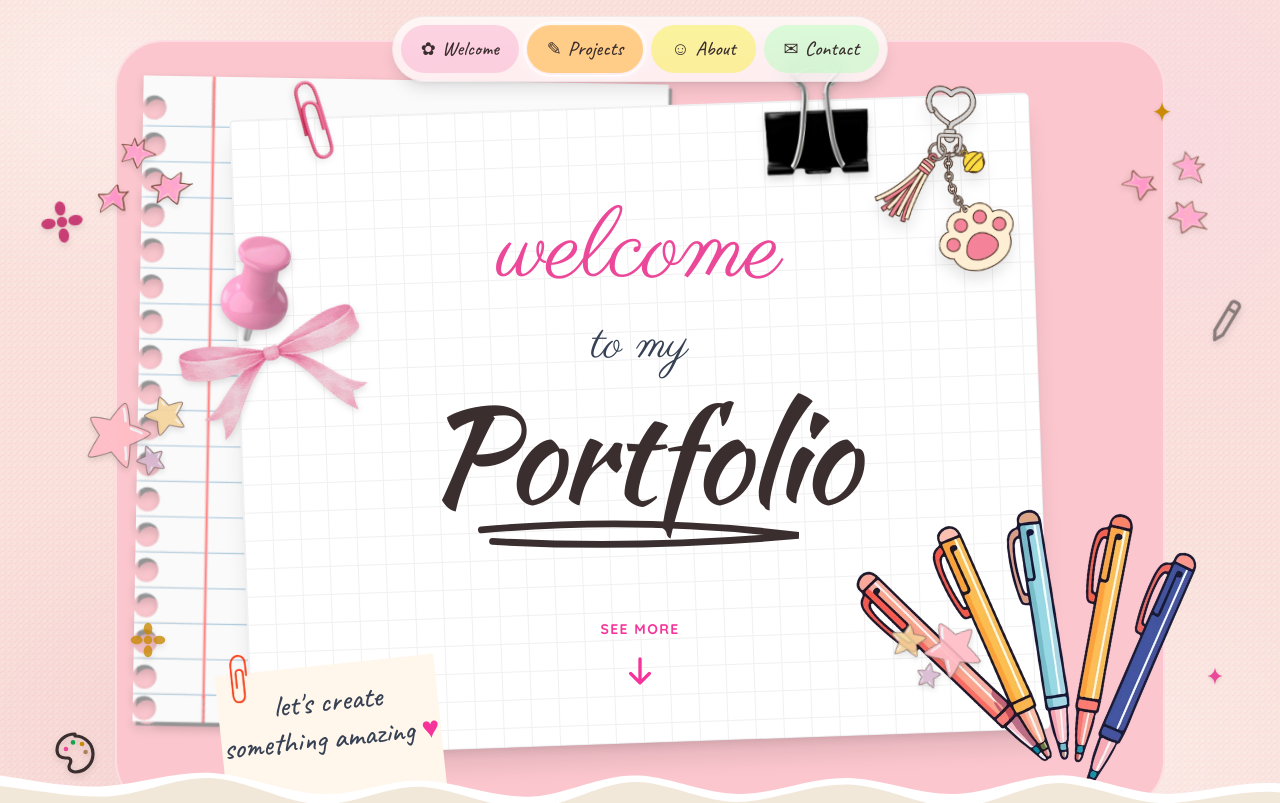
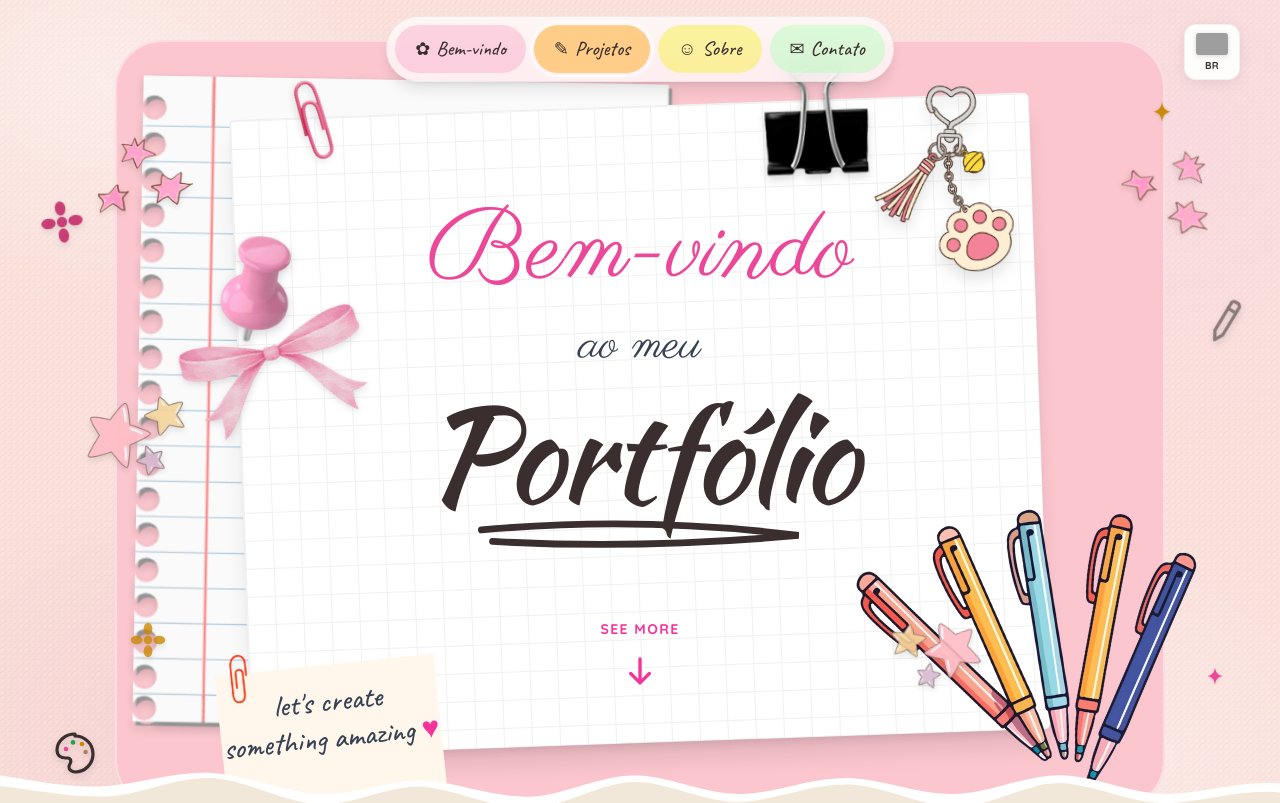
Before and after one commit to TailorKz/illustrator-portfolio, a React (Vite) app: page / in a window 1280 px wide. Shown: the top 803 px of the page. Built offline with nearby package versions, Linux system fonts and the light colour scheme; grey boxes are pictures that could not be loaded.

Commit message:
iniciando configurações de troca de idioma

```diff
--- a/src/App.tsx
+++ b/src/App.tsx
@@ -10,6 +10,7 @@ import { LoadingScreen } from "./components/LoadingScreen";
 import { AllProjectsPage } from "./components/AllProjectsPage";
 import { AboutSection } from "./components/AboutSection";
 import { ContactSection } from "./components/ContactSection";
+import { LanguageSwitcher } from "./components/LanguageSwitcher";
 
 const PRELOAD_IMAGES = [
   "/estrelas1.png", "/estrelas2.png", "/folha.png", "/canetas.png",
@@ -50,7 +51,7 @@ function App() {
       </AnimatePresence>
 
       <CursorSparkles />
-
+      <LanguageSwitcher />
       <Navbar onNavigate={() => setCurrentPage("home")} />
 
       {/* Ícones flutuantes decorativos globais */}
--- /dev/null
+++ b/src/components/LanguageSwitcher.tsx
@@ -0,0 +1,99 @@
+import { useState, useRef, useEffect } from "react";
+import { motion, AnimatePresence } from "framer-motion";
+import { useLanguage } from "../contexts/LanguageContext";
+
+export function LanguageSwitcher() {
+  const { lang, toggleLanguage } = useLanguage();
+  const [isOpen, setIsOpen] = useState(false);
+  const menuRef = useRef<HTMLDivElement>(null);
+
+  useEffect(() => {
+    const handleClickOutside = (event: MouseEvent) => {
+      if (menuRef.current && !menuRef.current.contains(event.target as Node)) {
+        setIsOpen(false);
+      }
+    };
+    document.addEventListener("mousedown", handleClickOutside);
+    return () => document.removeEventListener("mousedown", handleClickOutside);
+  }, []);
+
+  const handleSelect = () => {
+    toggleLanguage();
+    setIsOpen(false);
+  };
+
+  return (
+    <div ref={menuRef} className="fixed top-6 right-6 md:right-10 z-[100]">
+      <motion.div
+        initial={false}
+        animate={{
+          height: isOpen ? 112 : 56,
+        }}
+        className="w-14 bg-white/90 backdrop-blur-md rounded-xl shadow-[0_4px_14px_rgba(0,0,0,0.08)] border border-black/5 overflow-hidden flex flex-col"
+      >
+        <div
+          onClick={() => setIsOpen(!isOpen)}
+          className="w-full h-[56px] flex flex-col items-center justify-center cursor-pointer hover:bg-black/5 transition-colors shrink-0"
+        >
+          {lang === "pt" ? <FlagBR /> : <FlagEN />}
+        </div>
+
+        <AnimatePresence>
+          {isOpen && (
+            <motion.div
+              initial={{ opacity: 0 }}
+              animate={{ opacity: 1 }}
+              exit={{ opacity: 0 }}
+              transition={{ duration: 0.2 }}
+              onClick={handleSelect}
+              className="w-full h-[56px] flex flex-col items-center justify-center cursor-pointer hover:bg-black/5 transition-colors border-t border-black/5 shrink-0"
+            >
+              {lang === "pt" ? <FlagEN /> : <FlagBR />}
+            </motion.div>
+          )}
+        </AnimatePresence>
+      </motion.div>
+    </div>
+  );
+}
+
+// --- COMPONENTES VISUAIS DAS BANDEIRAS (Usando Imagens Infalíveis) ---
+
+function FlagBR() {
+  return (
+    <>
+      <div className="relative w-[32px] h-[22px] rounded-[3px] overflow-hidden drop-shadow-sm">
+        <img
+          src="https://flagcdn.com/br.svg"
+          alt="Bandeira do Brasil"
+          className="w-full h-full object-cover"
+        />
+      </div>
+      <span className="text-[10px] font-bold text-ink mt-[3px] tracking-wide select-none">BR</span>
+    </>
+  );
+}
+
+function FlagEN() {
+  return (
+    <>
+      <div className="relative w-[32px] h-[22px] rounded-[3px] overflow-hidden drop-shadow-sm">
+        {/* Bandeira UK no fundo (Aparece na metade inferior direita) */}
+        <img
+          src="https://flagcdn.com/gb.svg"
+          alt="Bandeira Reino Unido"
+          className="absolute inset-0 w-full h-full object-cover"
+        />
+
+        {/* Bandeira EUA por cima (Cortada na diagonal para aparecer só na metade superior esquerda) */}
+        <img
+          src="https://flagcdn.com/us.svg"
+          alt="Bandeira Estados Unidos"
+          className="absolute inset-0 w-full h-full object-cover"
+          style={{ clipPath: "polygon(0 0, 100% 0, 0 100%)" }}
+        />
+      </div>
+      <span className="text-[10px] font-bold text-ink mt-[3px] tracking-wide select-none">EN</span>
+    </>
+  );
+}
--- a/src/components/Navbar.tsx
+++ b/src/components/Navbar.tsx
@@ -1,14 +1,16 @@
 import { useState, useEffect } from "react";
 import { motion } from "framer-motion";
+import { useLanguage } from "../contexts/LanguageContext";
 
 const tabs = [
-  { id: "welcome", label: "Welcome", icon: "✿", color: "#f9a8c9" },
-  { id: "projects", label: "Projects", icon: "✎", color: "#ffcc85" },
-  { id: "about", label: "About", icon: "☺", color: "#f7f037" },
-  { id: "contact", label: "Contact", icon: "✉", color: "#b0ffb7" },
+  { id: "welcome", icon: "✿", color: "#f9a8c9" },
+  { id: "projects", icon: "✎", color: "#ffcc85" },
+  { id: "about", icon: "☺", color: "#f7f037" },
+  { id: "contact", icon: "✉", color: "#b0ffb7" },
 ];
 
 export function Navbar({ onNavigate }: { onNavigate?: () => void }) {
+  const { t } = useLanguage();
   const [activeTab, setActiveTab] = useState<string | null>("welcome");
   const [hoveredTab, setHoveredTab] = useState<string | null>(null);
 
@@ -124,7 +126,7 @@ export function Navbar({ onNavigate }: { onNavigate?: () => void }) {
                 {tab.icon}
               </motion.span>
 
-              {tab.label}
+              {t.navbar[tab.id as keyof typeof t.navbar]}
             </motion.li>
           );
         })}
--- a/src/components/WelcomeSection.tsx
+++ b/src/components/WelcomeSection.tsx
@@ -3,10 +3,11 @@ import { useEffect } from "react";
 import { TornEdge } from "./TornEdge";
 import { FloatingIcon } from "./FloatingIcon";
 import { FlowerIcon, SparkleIcon, PenIcon, PaletteIcon } from "./Icons";
+import { useLanguage } from "../contexts/LanguageContext";
 
 // Recebemos a prop isLoading
 export function WelcomeSection({ isLoading }: { isLoading?: boolean }) {
-  // Controlador global das animações
+  const { t } = useLanguage();
   const controls = useAnimation();
 
   useEffect(() => {
@@ -233,7 +234,7 @@ export function WelcomeSection({ isLoading }: { isLoading?: boolean }) {
               }}
               className="shine-text inline-block font-['Parisienne',_cursive] text-7xl md:text-[100px] leading-[1.4] px-4 md:px-6 py-2 md:py-3 -translate-y-[10px] md:-translate-y-[15px] -mb-6 md:-mb-9"
             >
-              welcome
+              {t.home.greeting}
             </motion.h2>
             <motion.p
   initial="hidden"
@@ -241,7 +242,7 @@ export function WelcomeSection({ isLoading }: { isLoading?: boolean }) {
   variants={{ hidden: { opacity: 0 }, visible: { opacity: 1, transition: { delay: 0.7 } } }}
   className="font-['Parisienne',_cursive] text-3xl md:text-5xl text-gray-700 mb-1 mt-2"
 >
-  to my
+  {t.home.subtitle}
 </motion.p>
 
   <motion.div
@@ -259,7 +260,7 @@ export function WelcomeSection({ isLoading }: { isLoading?: boolean }) {
   className="relative flex flex-col items-center mt-2 md:mt-4"
 >
   <h1 className="font-['Kaushan_Script',_cursive] text-[80px] md:text-[130px] leading-none text-[var(--color-ink)] tracking-tight flex">
-    {"Portfolio".split("").map((letter, i) => (
+    {t.home.title.split("").map((letter, i) => (
       <motion.span
         key={i}
         variants={{
--- /dev/null
+++ b/src/contexts/LanguageContext.tsx
@@ -0,0 +1,32 @@
+import { createContext, useContext, useState, ReactNode } from "react";
+import { translations, type Language } from "../data/i18n";
+
+type LanguageContextType = {
+  lang: Language;
+  t: typeof translations.pt; // tipo do dicionário
+  toggleLanguage: () => void;
+};
+
+const LanguageContext = createContext<LanguageContextType | undefined>(undefined);
+
+export function LanguageProvider({ children }: { children: ReactNode }) {
+  // Inicia em PT por padrão
+  const [lang, setLang] = useState<Language>("pt");
+
+  const toggleLanguage = () => {
+    setLang((prev) => (prev === "pt" ? "en" : "pt"));
+  };
+
+  return (
+    <LanguageContext.Provider value={{ lang, t: translations[lang], toggleLanguage }}>
+      {children}
+    </LanguageContext.Provider>
+  );
+}
+
+// Hook customizado para facilitar o uso
+export function useLanguage() {
+  const context = useContext(LanguageContext);
+  if (!context) throw new Error("useLanguage deve ser usado dentro de um LanguageProvider");
+  return context;
+}
--- /dev/null
+++ b/src/data/i18n.ts
@@ -0,0 +1,44 @@
+export const translations = {
+  pt: {
+    navbar: {
+      welcome: "Bem-vindo",
+      projects: "Projetos",
+      about: "Sobre",
+      contact: "Contato",
+    },
+    home: {
+      greeting: "Bem-vindo",
+      subtitle: "ao meu",
+      title: "Portfólio",
+    },
+    projects: {
+      title: "Projetos",
+      subtitle: "Uma seleção dos principais trabalhos.",
+      seeAll: "Ver todos",
+      seeMore: "Veja mais projetos",
+      noneFound: "Nenhum projeto com esse estilo ainda — em breve!",
+    }
+  },
+  en: {
+    navbar: {
+      welcome: "Welcome",
+      projects: "Projects",
+      about: "About",
+      contact: "Contact",
+    },
+    home: {
+      greeting: "Welcome",
+      subtitle: "to my",
+      title: "Portfolio",
+    },
+    projects: {
+      title: "Projects",
+      subtitle: "A selection of my main works.",
+      seeAll: "See all",
+      seeMore: "See more projects",
+      noneFound: "No projects with this style yet — coming soon!",
+    }
+  },
+};
+
+export type Language = "pt" | "en";
--- a/src/index.css
+++ b/src/index.css
@@ -176,3 +176,10 @@
     transform: translate(-50%, -70%) scale(0.35);
   }
 }
+
+.clip-triangle-left {
+  clip-path: polygon(0 0, 100% 0, 0 100%);
+}
+.clip-triangle-right {
+  clip-path: polygon(100% 100%, 100% 0, 0 100%);
+}
--- a/src/main.tsx
+++ b/src/main.tsx
@@ -2,9 +2,12 @@ import { StrictMode } from "react";
 import { createRoot } from "react-dom/client";
 import "./index.css";
 import App from "./App.tsx";
+import { LanguageProvider } from "./contexts/LanguageContext.tsx";
 
 createRoot(document.getElementById("root")!).render(
   <StrictMode>
-    <App />
-  </StrictMode>,
+    <LanguageProvider>
+      <App />
+    </LanguageProvider>
+  </StrictMode>
 );
```
Also changed, not shown: src/components/ProjectsSection.tsx (+13 -11 lines).
